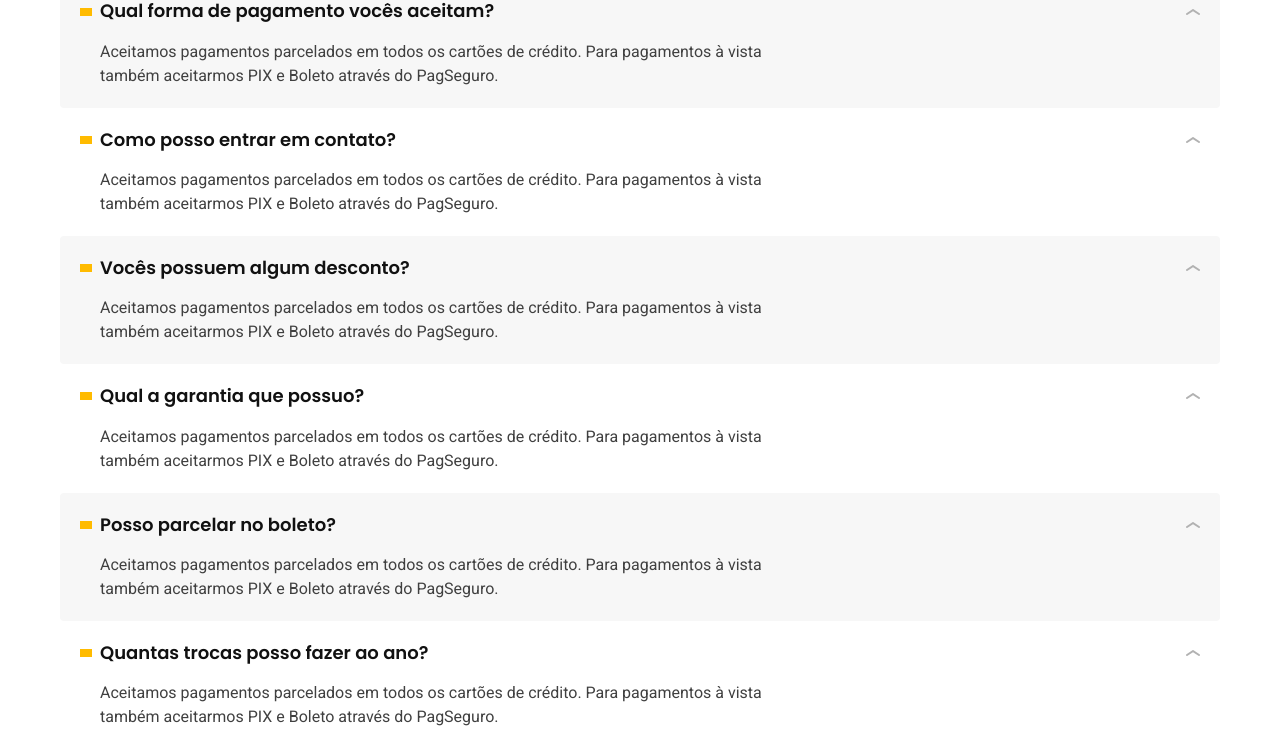
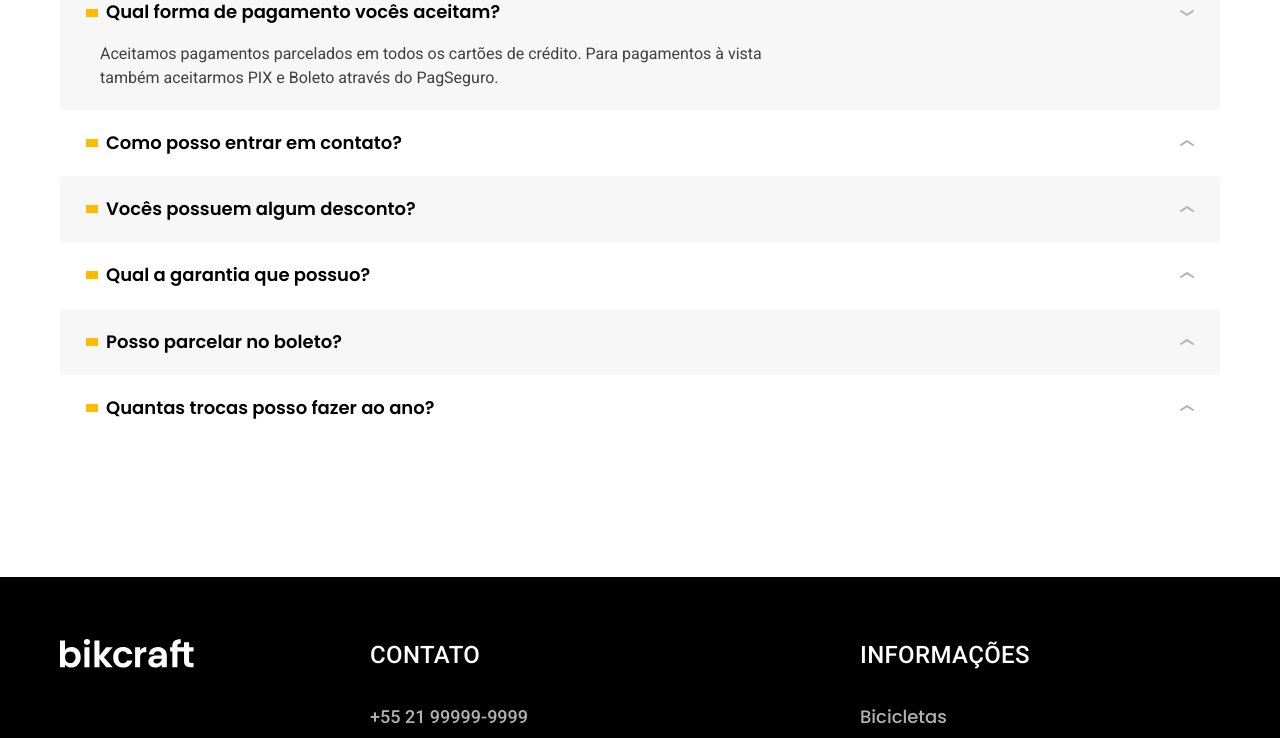
Before and after one commit to esthervbac/bikcraft-html-curso-origamid, a plain HTML site: page seguros.html in a window 1280 px wide. Shown: the part 1863-2601 px from the top of the page. Drawn offline with Linux system fonts and the light colour scheme.

Commit message:
feat(): Adicionado javascript nas perguntas frequentes da página de seguros

```diff
--- a/css/seguros/perguntas.css
+++ b/css/seguros/perguntas.css
@@ -16,15 +16,19 @@
   background-color: var(--cor-1);
 }
 
-.perguntas dt {
+.perguntas button {
   display: grid;
   grid-template-columns: auto 1fr auto;
   align-items: center;
   gap: 8px;
   cursor: pointer;
+  border: none;
+  background: none;
+  width: 100%;
+  text-align: left;
 }
 
-.perguntas dt::before {
+.perguntas button::before {
   content: "";
   display: inline-block;
   width: 12px;
@@ -32,7 +36,7 @@
   background-color: var(--cor-p1);
 }
 
-.perguntas dt::after {
+.perguntas button::after {
   content: "";
   display: inline-block;
   width: 14px;
@@ -41,8 +45,17 @@
   transition: 0.3s;
 }
 
-.perguntas dt:hover::after {
+.perguntas button:hover::after,
+.perguntas button[aria-expanded="true"]::after {
   transform: rotate(180deg);
+}
+
+.perguntas dd {
+  display: none;
+}
+
+.perguntas dd.ativa {
+  display: block;
 }
 
 .perguntas dd {
--- a/js/script.js
+++ b/js/script.js
@@ -19,3 +19,23 @@ params.forEach((item) => {
   const element = document.querySelector(`[type="radio"][value="${item}"]`);
   if (element) element.checked = true;
 });
+
+// Perguntas frequentes
+
+const perguntas = document.querySelectorAll(".perguntas button");
+
+function ativarPergunta(event) {
+  const pergunta = event.currentTarget;
+  const controls = pergunta.getAttribute("aria-controls");
+  const resposta = document.getElementById(controls);
+
+  resposta.classList.toggle("ativa");
+  const ativa = resposta.classList.contains("ativa");
+  pergunta.setAttribute("aria-expanded", ativa);
+}
+
+function eventosPerguntas(pergunta) {
+  pergunta.addEventListener("click", ativarPergunta);
+}
+
+perguntas.forEach(eventosPerguntas);
--- a/seguros.html
+++ b/seguros.html
@@ -106,28 +106,28 @@
     <h2 class="font-1-xxl">perguntas frequentes<span class="cor-p1">.</span></h2>
     <dl>
       <div>
-        <dt class="font-1-m-b">Qual forma de pagamento vocês aceitam?</dt>
-        <dd class="font-2-s cor-9">Aceitamos pagamentos parcelados em todos os cartões de crédito. Para pagamentos à vista também aceitarmos PIX e Boleto através do PagSeguro.</dd>
+        <dt><button class="font-1-m-b" aria-controls="pergunta1" aria-expanded="true">Qual forma de pagamento vocês aceitam?</button></dt>
+        <dd id="pergunta1" class="font-2-s cor-9 ativa">Aceitamos pagamentos parcelados em todos os cartões de crédito. Para pagamentos à vista também aceitarmos PIX e Boleto através do PagSeguro.</dd>
       </div>
       <div>
-        <dt class="font-1-m-b">Como posso entrar em contato?</dt>
-        <dd class="font-2-s cor-9">Aceitamos pagamentos parcelados em todos os cartões de crédito. Para pagamentos à vista também aceitarmos PIX e Boleto através do PagSeguro.</dd>
+        <dt><button class="font-1-m-b" aria-controls="pergunta2" aria-expanded="false">Como posso entrar em contato?</button></dt>
+        <dd id="pergunta2" class="font-2-s cor-9">Aceitamos pagamentos parcelados em todos os cartões de crédito. Para pagamentos à vista também aceitarmos PIX e Boleto através do PagSeguro.</dd>
       </div>
       <div>
-        <dt class="font-1-m-b">Vocês possuem algum desconto?</dt>
-        <dd class="font-2-s cor-9">Aceitamos pagamentos parcelados em todos os cartões de crédito. Para pagamentos à vista também aceitarmos PIX e Boleto através do PagSeguro.</dd>
+        <dt><button class="font-1-m-b" aria-controls="pergunta3" aria-expanded="false">Vocês possuem algum desconto?</button></dt>
+        <dd id="pergunta3" class="font-2-s cor-9">Aceitamos pagamentos parcelados em todos os cartões de crédito. Para pagamentos à vista também aceitarmos PIX e Boleto através do PagSeguro.</dd>
       </div>
       <div>
-        <dt class="font-1-m-b">Qual a garantia que possuo?</dt>
-        <dd class="font-2-s cor-9">Aceitamos pagamentos parcelados em todos os cartões de crédito. Para pagamentos à vista também aceitarmos PIX e Boleto através do PagSeguro.</dd>
+        <dt><button class="font-1-m-b" aria-controls="pergunta4" aria-expanded="false">Qual a garantia que possuo?</button></dt>
+        <dd id="pergunta4" class="font-2-s cor-9">Aceitamos pagamentos parcelados em todos os cartões de crédito. Para pagamentos à vista também aceitarmos PIX e Boleto através do PagSeguro.</dd>
       </div>
       <div>
-        <dt class="font-1-m-b">Posso parcelar no boleto?</dt>
-        <dd class="font-2-s cor-9">Aceitamos pagamentos parcelados em todos os cartões de crédito. Para pagamentos à vista também aceitarmos PIX e Boleto através do PagSeguro.</dd>
+        <dt><button class="font-1-m-b" aria-controls="pergunta5" aria-expanded="false">Posso parcelar no boleto?</button></dt>
+        <dd id="pergunta5" class="font-2-s cor-9">Aceitamos pagamentos parcelados em todos os cartões de crédito. Para pagamentos à vista também aceitarmos PIX e Boleto através do PagSeguro.</dd>
       </div>
       <div>
-        <dt class="font-1-m-b">Quantas trocas posso fazer ao ano?</dt>
-        <dd class="font-2-s cor-9">Aceitamos pagamentos parcelados em todos os cartões de crédito. Para pagamentos à vista também aceitarmos PIX e Boleto através do PagSeguro.</dd>
+        <dt><button class="font-1-m-b" aria-controls="pergunta6" aria-expanded="false">Quantas trocas posso fazer ao ano?</button></dt>
+        <dd id="pergunta6" class="font-2-s cor-9">Aceitamos pagamentos parcelados em todos os cartões de crédito. Para pagamentos à vista também aceitarmos PIX e Boleto através do PagSeguro.</dd>
       </div>
     </dl>
   </article>
```
